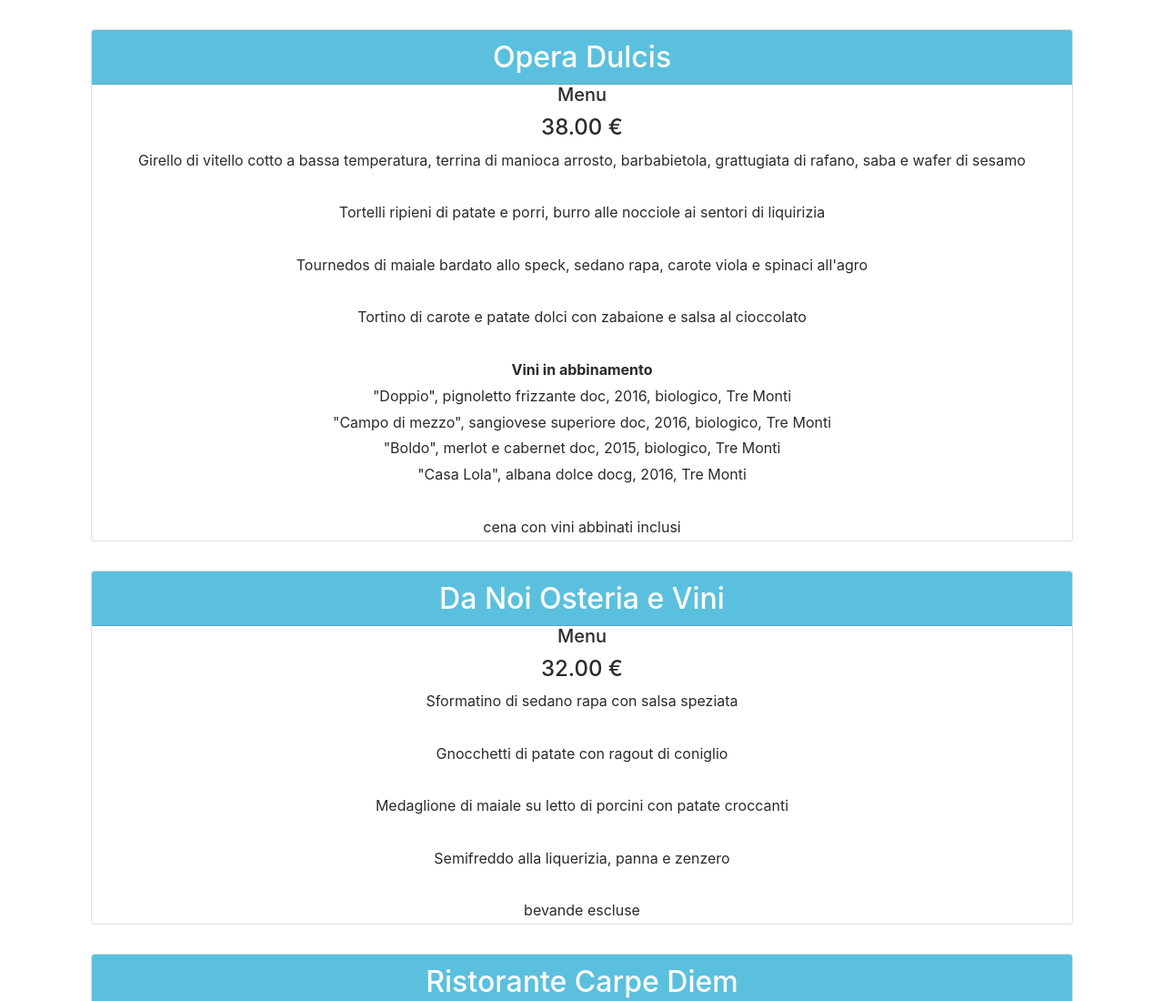
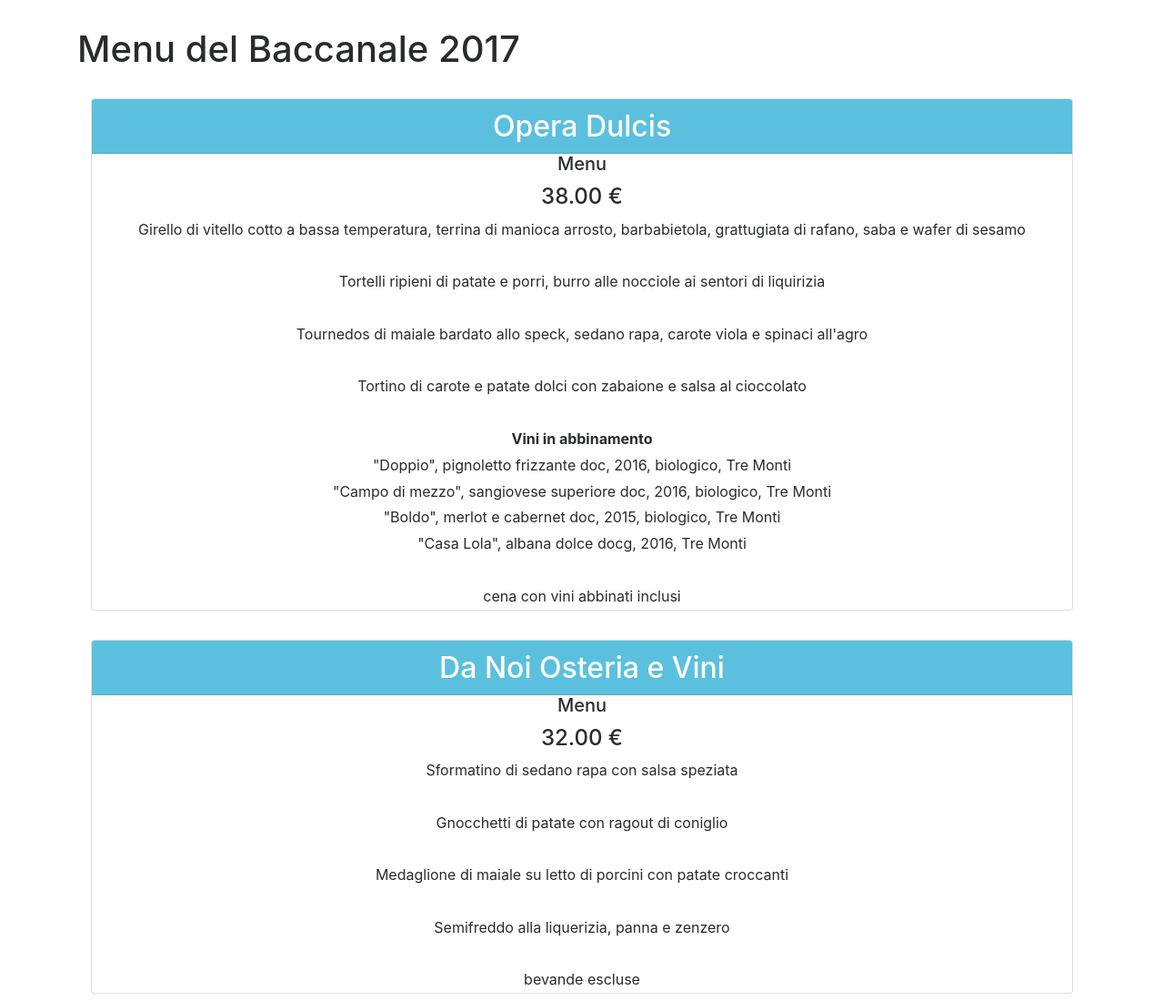
Before and after one commit to Sbax/baccanale-2017, a plain HTML site: page index.html in a window 1280 px wide. Shown: the top 1100 px of the page at 91% size. Drawn offline with nearby package versions, Linux system fonts and the light colour scheme.

Commit message:
Added some style improvements

```diff
--- a/index.html
+++ b/index.html
@@ -7,9 +7,15 @@
         <link rel="stylesheet" href="https://maxcdn.bootstrapcdn.com/bootstrap/4.0.0-alpha.6/css/bootstrap.min.css" integrity="sha384-rwoIResjU2yc3z8GV/NPeZWAv56rSmLldC3R/AZzGRnGxQQKnKkoFVhFQhNUwEyJ" crossorigin="anonymous">
         <link rel="stylesheet" href="https://fonts.googleapis.com/css?family=Roboto:300,400,500,700|Material+Icons">
         <link rel="stylesheet" href="https://unpkg.com/bootstrap-material-design@4.0.0-beta.4/dist/css/bootstrap-material-design.min.css" integrity="sha384-R80DC0KVBO4GSTw+wZ5x2zn2pu4POSErBkf8/fSFhPXHxvHJydT0CSgAP2Yo2r4I" crossorigin="anonymous">
+        <meta name="viewport" content="width=device-width">
+
         <style media="screen">
             .card {
                 margin: 2em 0;
+            }
+
+            .container {
+                margin: 2em auto;
             }
 
             p {
@@ -20,6 +26,10 @@
     </head>
 
     <body>
+        <div class="container">
+            <h1>Menu del Baccanale 2017</h1>
+        </div>
+
         <div class="container">
             <div class="col-12">
                 <div id="menus">
```
